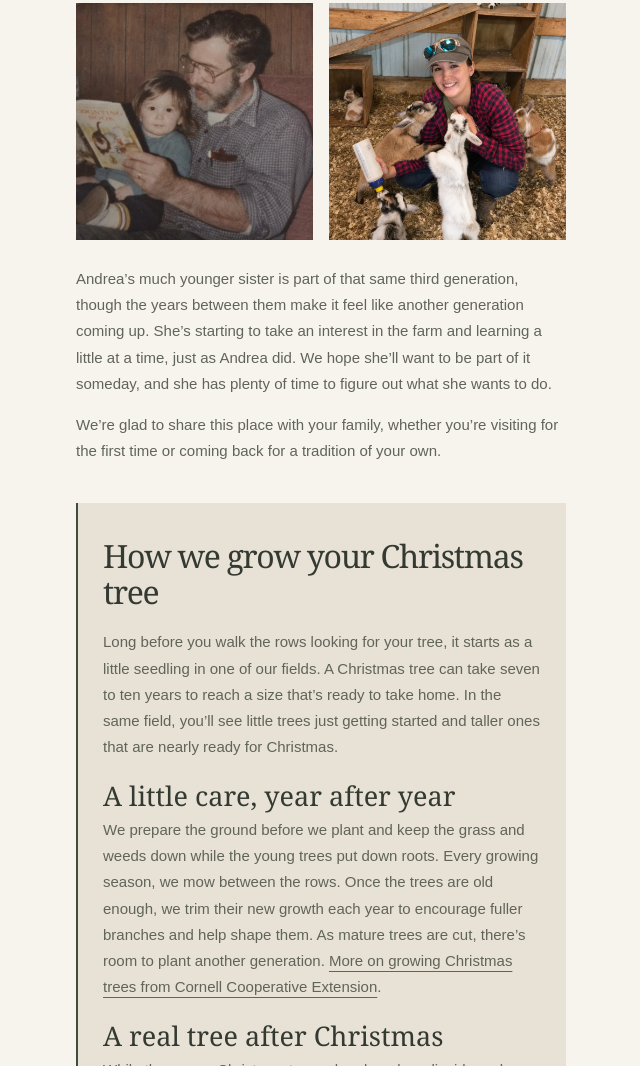
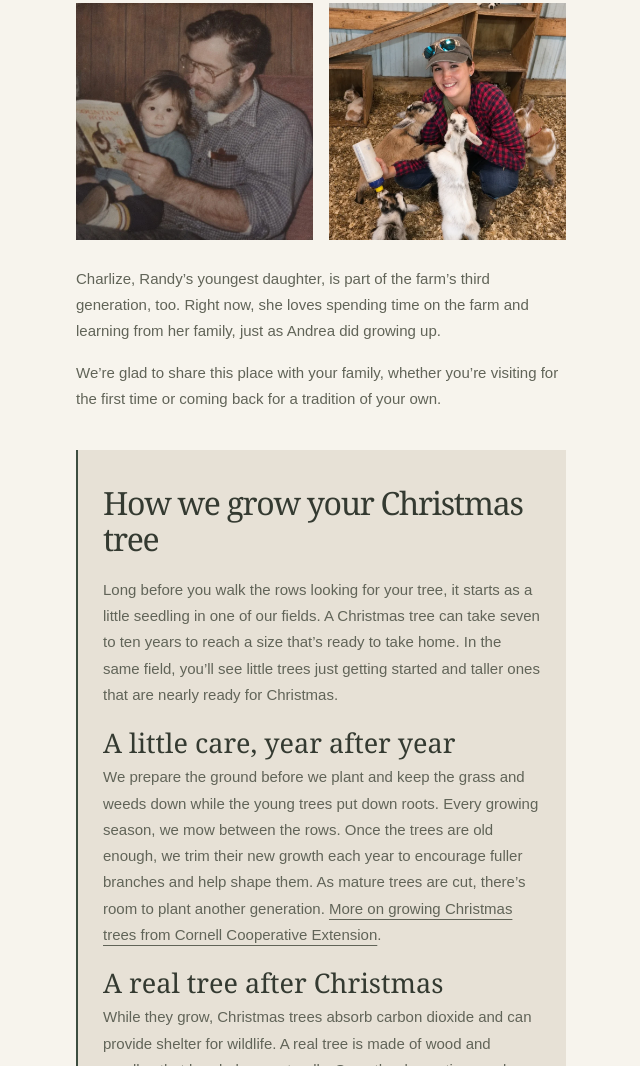
Before and after one commit to grangersfarm/grangers-farm-public, a plain HTML site: page our-family-farm/index.html in a window 1280 px wide. Shown: the part 4053-5119 px from the top of the page, without its empty margins (599-1239 px from the left). Drawn offline with Linux system fonts and the light colour scheme.

Commit message:
Introduce Charlize in the family farm story

```diff
--- a/our-family-farm/index.html
+++ b/our-family-farm/index.html
@@ -34,7 +34,7 @@
 <a href="/assets/family-story-childhood-reading.webp"><img src="/assets/family-story-childhood-reading.webp" width="880" height="880" loading="lazy" decoding="async" alt="A man reading a book with a young child on his lap"></a>
 <a href="/assets/family-story-andrea-goats.webp"><img src="/assets/family-story-andrea-goats.webp" width="880" height="880" loading="lazy" decoding="async" alt="Andrea bottle-feeding baby goats in the barn"></a>
 </div>
-<p>Andrea’s much younger sister is part of that same third generation, though the years between them make it feel like another generation coming up. She’s starting to take an interest in the farm and learning a little at a time, just as Andrea did. We hope she’ll want to be part of it someday, and she has plenty of time to figure out what she wants to do.</p>
+<p>Charlize, Randy’s youngest daughter, is part of the farm’s third generation, too. Right now, she loves spending time on the farm and learning from her family, just as Andrea did growing up.</p>
 <p>We’re glad to share this place with your family, whether you’re visiting for the first time or coming back for a tradition of your own.</p>
 </section><section class="hours-box" id="growing-christmas-trees" aria-labelledby="growing-christmas-trees-heading">
 <h2 id="growing-christmas-trees-heading">How we grow your Christmas tree</h2>
```
